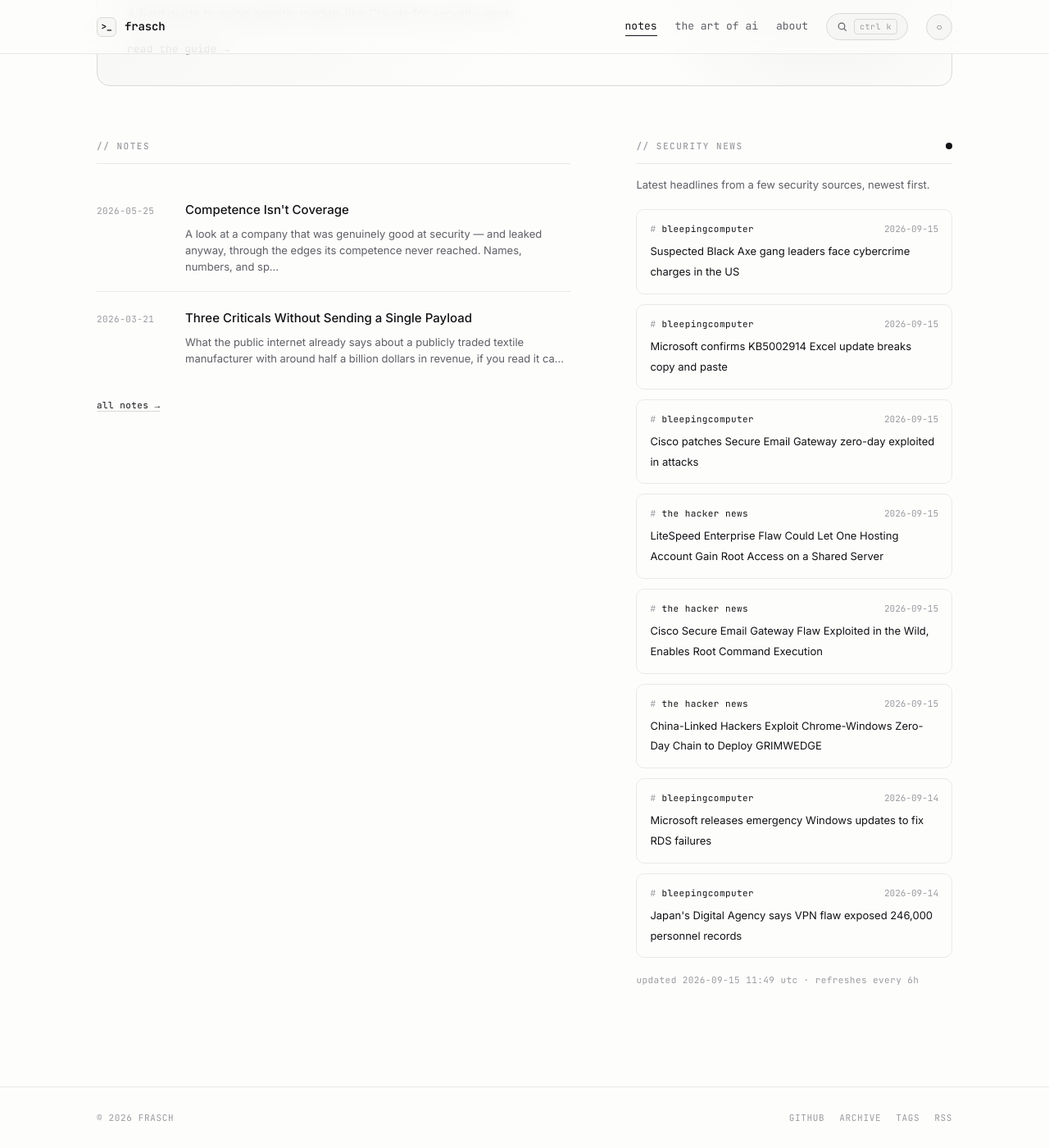
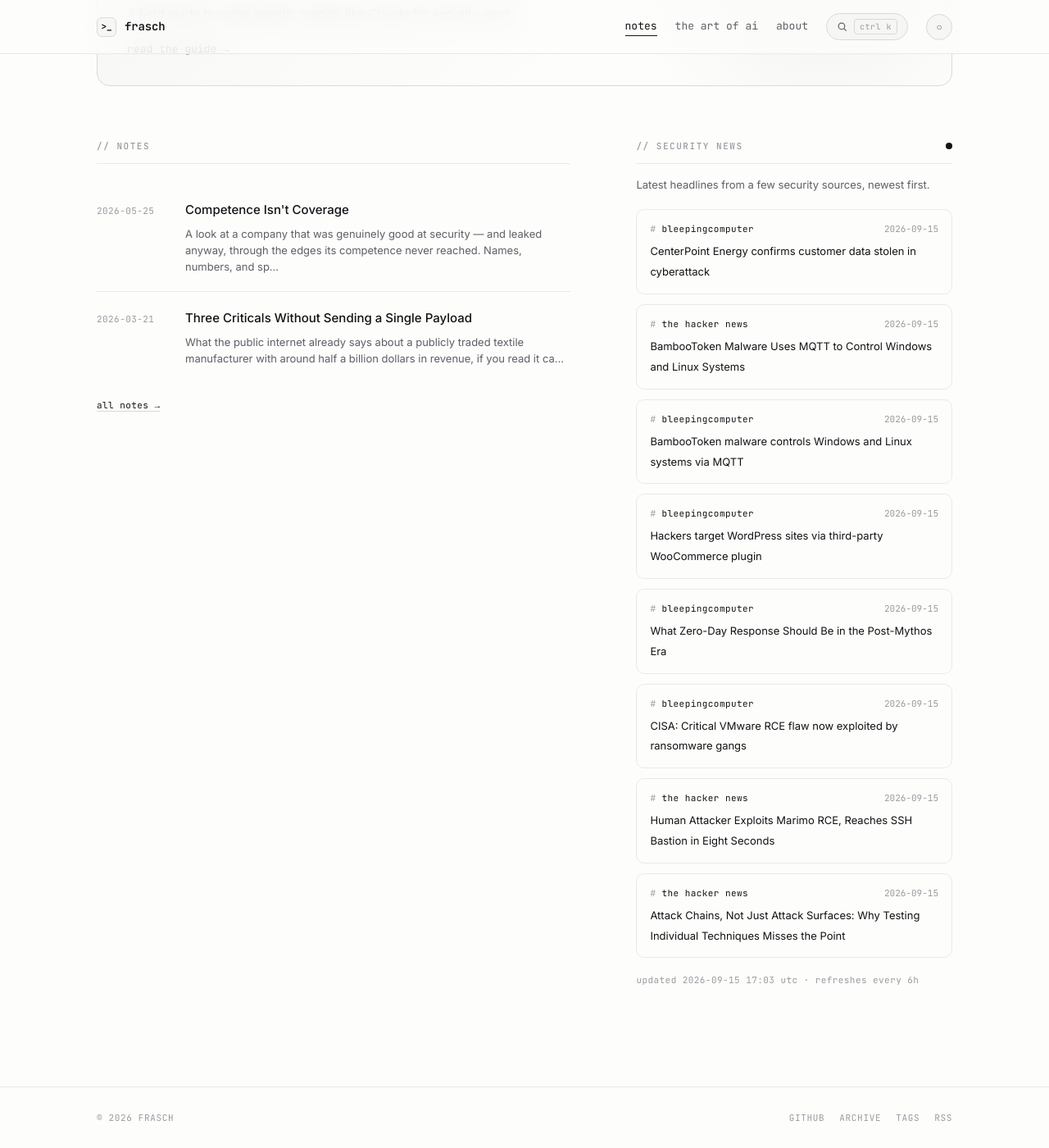
Before and after one commit to whoisfrasch/frasch, a Jekyll site: the page built from index.html, in a window 1280 px wide and 1400 px high, scrolled down 615 px. Shown: the whole window at 82% size. Built offline with Jekyll 4.4.1, drawn with Linux system fonts in a browser that asks for light colours.

Commit message:
Refresh security news feed

```diff
--- a/_data/news.json
+++ b/_data/news.json
@@ -1,53 +1,53 @@
 {
-  "updated": "2026-09-15T11:49:54Z",
+  "updated": "2026-09-15T17:03:38Z",
   "items": [
     {
       "source": "bleepingcomputer",
-      "title": "Suspected Black Axe gang leaders face cybercrime charges in the US",
-      "link": "https://www.bleepingcomputer.com/news/security/black-axe-gang-members-extradited-to-us-face-cybercrime-charges/",
-      "date": "2026-09-15T09:50:25Z"
+      "title": "CenterPoint Energy confirms customer data stolen in cyberattack",
+      "link": "https://www.bleepingcomputer.com/news/security/centerpoint-energy-confirms-customer-data-stolen-in-cyberattack/",
+      "date": "2026-09-15T16:40:14Z"
+    },
+    {
+      "source": "the hacker news",
+      "title": "BambooToken Malware Uses MQTT to Control Windows and Linux Systems",
+      "link": "https://thehackernews.com/2026/09/bambootoken-malware-uses-mqtt-to.html",
+      "date": "2026-09-15T15:23:19Z"
     },
     {
       "source": "bleepingcomputer",
-      "title": "Microsoft confirms KB5002914 Excel update breaks copy and paste",
-      "link": "https://www.bleepingcomputer.com/news/microsoft/microsoft-september-kb5002914-security-update-breaks-excel-copy-and-paste/",
-      "date": "2026-09-15T08:40:20Z"
+      "title": "BambooToken malware controls Windows and Linux systems via MQTT",
+      "link": "https://www.bleepingcomputer.com/news/security/bambootoken-malware-controls-windows-and-linux-systems-via-mqtt/",
+      "date": "2026-09-15T15:00:00Z"
     },
     {
       "source": "bleepingcomputer",
-      "title": "Cisco patches Secure Email Gateway zero-day exploited in attacks",
-      "link": "https://www.bleepingcomputer.com/news/security/new-cisco-secure-email-zero-day-exploited-to-execute-commands-as-root/",
-      "date": "2026-09-15T07:31:09Z"
+      "title": "Hackers target WordPress sites via third-party WooCommerce plugin",
+      "link": "https://www.bleepingcomputer.com/news/security/hackers-target-wordpress-sites-via-third-party-woocommerce-plugin/",
+      "date": "2026-09-15T14:45:10Z"
+    },
+    {
+      "source": "bleepingcomputer",
+      "title": "What Zero-Day Response Should Be in the Post-Mythos Era",
+      "link": "https://www.bleepingcomputer.com/news/security/what-zero-day-response-should-be-in-the-post-mythos-era/",
+      "date": "2026-09-15T13:45:54Z"
+    },
+    {
+      "source": "bleepingcomputer",
+      "title": "CISA: Critical VMware RCE flaw now exploited by ransomware gangs",
+      "link": "https://www.bleepingcomputer.com/news/security/cisa-critical-vmware-vcenter-rce-flaw-now-exploited-by-ransomware-gangs/",
+      "date": "2026-09-15T12:16:32Z"
     },
     {
       "source": "the hacker news",
-      "title": "LiteSpeed Enterprise Flaw Could Let One Hosting Account Gain Root Access on a Shared Server",
-      "link": "https://thehackernews.com/2026/09/litespeed-enterprise-flaw-could-let-one.html",
-      "date": "2026-09-15T06:52:16Z"
+      "title": "Human Attacker Exploits Marimo RCE, Reaches SSH Bastion in Eight Seconds",
+      "link": "https://thehackernews.com/2026/09/human-attacker-exploits-marimo-rce.html",
+      "date": "2026-09-15T11:52:28Z"
     },
     {
       "source": "the hacker news",
-      "title": "Cisco Secure Email Gateway Flaw Exploited in the Wild, Enables Root Command Execution",
-      "link": "https://thehackernews.com/2026/09/cisco-secure-email-gateway-flaw.html",
-      "date": "2026-09-15T06:11:11Z"
-    },
-    {
-      "source": "the hacker news",
-      "title": "China-Linked Hackers Exploit Chrome-Windows Zero-Day Chain to Deploy GRIMWEDGE",
-      "link": "https://thehackernews.com/2026/09/china-linked-hackers-exploit-chrome.html",
-      "date": "2026-09-15T05:31:05Z"
-    },
-    {
-      "source": "bleepingcomputer",
-      "title": "Microsoft releases emergency Windows updates to fix RDS failures",
-      "link": "https://www.bleepingcomputer.com/news/microsoft/microsoft-releases-emergency-windows-updates-to-fix-rds-failures/",
-      "date": "2026-09-14T20:52:18Z"
-    },
-    {
-      "source": "bleepingcomputer",
-      "title": "Japan's Digital Agency says VPN flaw exposed 246,000 personnel records",
-      "link": "https://www.bleepingcomputer.com/news/security/japans-digital-agency-says-vpn-flaw-exposed-246-000-personnel-records/",
-      "date": "2026-09-14T20:36:02Z"
+      "title": "Attack Chains, Not Just Attack Surfaces: Why Testing Individual Techniques Misses the Point",
+      "link": "https://thehackernews.com/2026/09/attack-chains-not-just-attack-surfaces.html",
+      "date": "2026-09-15T11:26:36Z"
     }
   ]
 }
```
